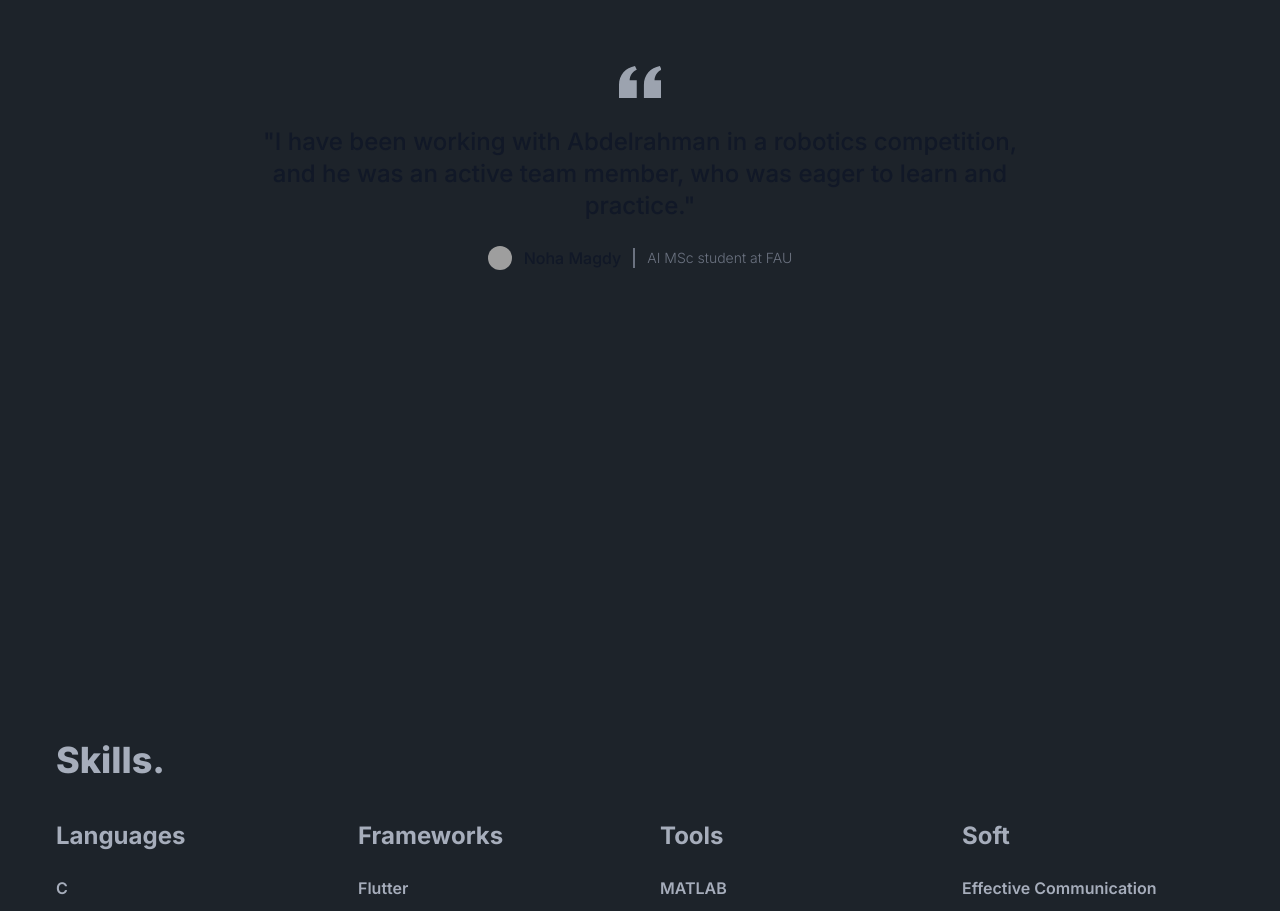
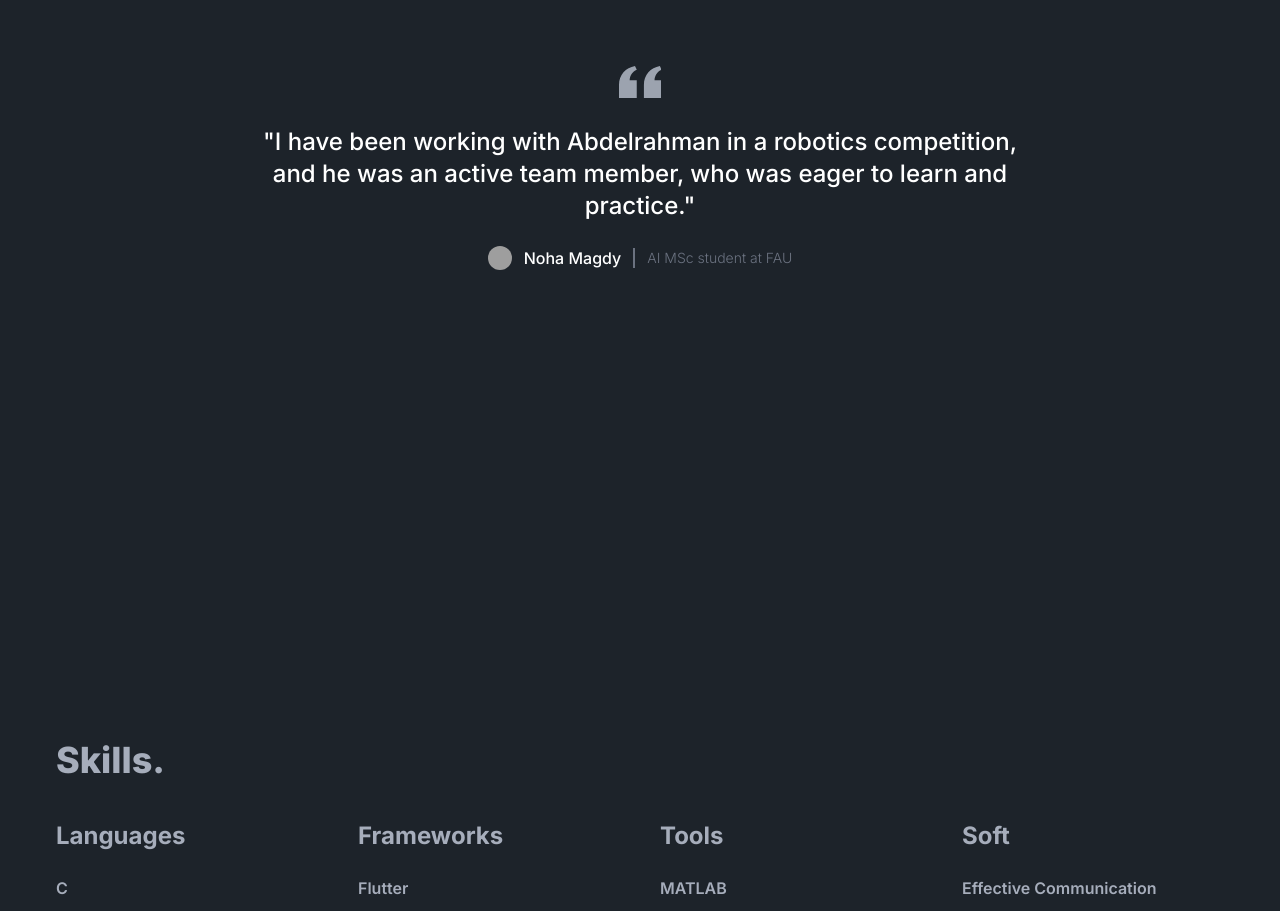
Before and after one commit to AbdElrahmanaymen/portfolio, a Next.js app: page / in a window 1280 px wide. Shown: the part 1100-2011 px from the top of the page. Built offline with nearby package versions, Linux system fonts and the light colour scheme; grey boxes are pictures that could not be loaded.

Commit message:
Update testimonials.tsx

```diff
--- a/app/components/testimonials/testimonials.tsx
+++ b/app/components/testimonials/testimonials.tsx
@@ -27,7 +27,7 @@ const Testimonials = () => {
                 />
               </svg>
               <blockquote>
-                <p className="text-2xl font-medium text-gray-900 dark:text-white">
+                <p className="text-2xl font-medium text-white">
                   &#34;I have been working with Abdelrahman in a robotics
                   competition, and he was an active team member, who was eager
                   to learn and practice.&#34;
@@ -40,7 +40,7 @@ const Testimonials = () => {
                   alt="profile picture"
                 />
                 <div className="flex items-center divide-x-2 divide-gray-500 dark:divide-gray-700">
-                  <div className="pr-3 font-medium text-gray-900 dark:text-white">
+                  <div className="pr-3 font-medium text-white">
                     Noha Magdy
                   </div>
                   <div className="pl-3 text-sm font-light text-gray-500 dark:text-gray-400">
```
